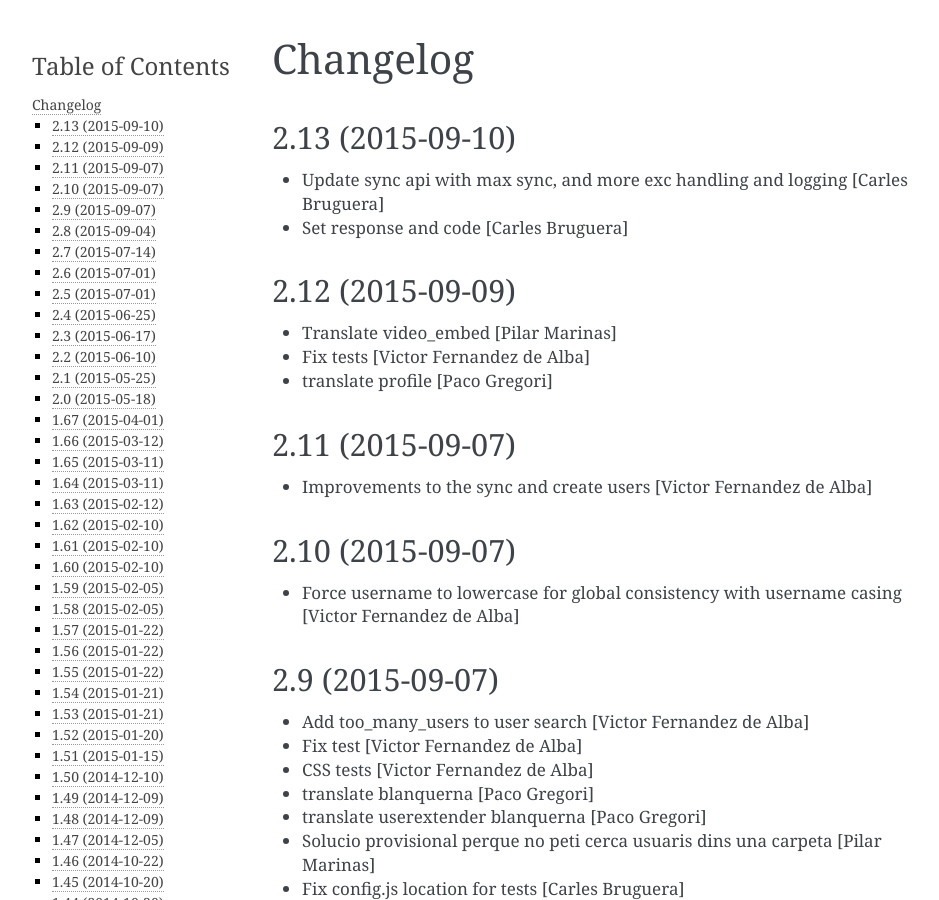
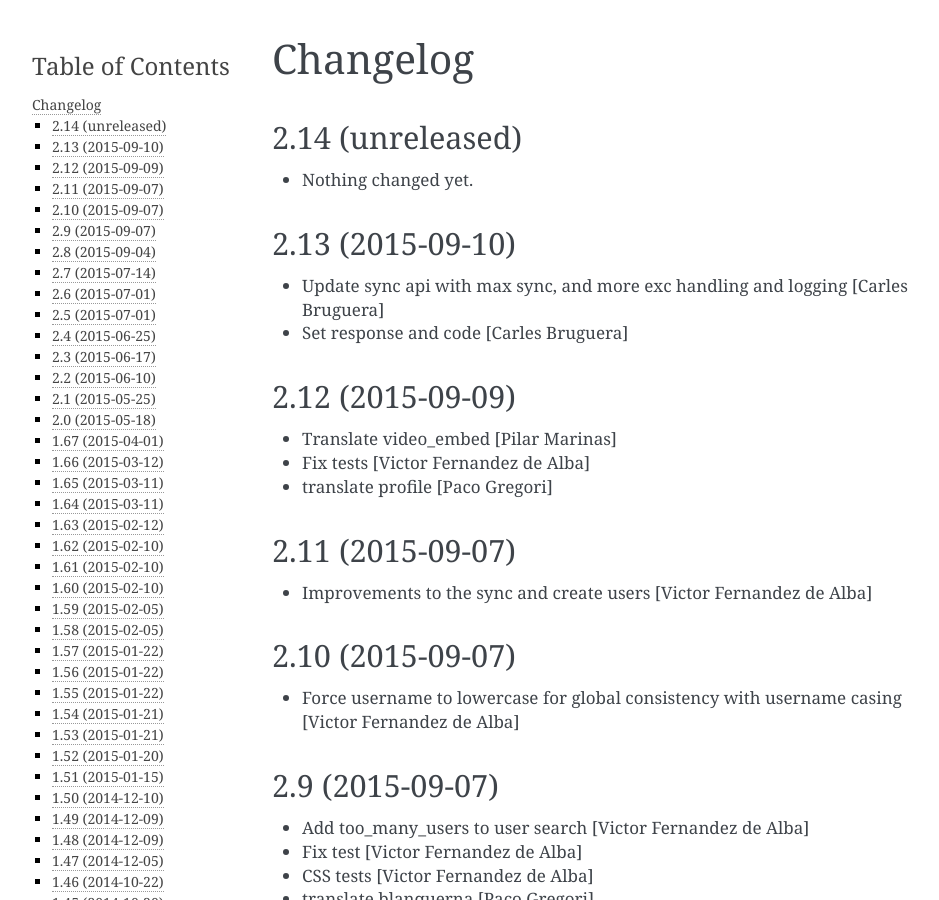
Before and after one commit to UPCnet/ulearn.core, a Sphinx documentation site: the page built from docs/HISTORY.rst, in a window 1280 px wide and 900 px high. Shown: the whole window, without its empty margins (148-1087 px from the left). Built offline with Sphinx 7.4.7, drawn with Linux system fonts in a browser that asks for light colours; pages that are not in the unit, such as notebooks, are missing from menus.

Commit message:
Back to development: 2.14

```diff
--- a/docs/HISTORY.rst
+++ b/docs/HISTORY.rst
@@ -1,5 +1,11 @@
 Changelog
 =========
+
+2.14 (unreleased)
+-----------------
+
+- Nothing changed yet.
+
 
 2.13 (2015-09-10)
 -----------------
--- a/setup.py
+++ b/setup.py
@@ -1,7 +1,7 @@
 from setuptools import setup, find_packages
 import os
 
-version = '2.13'
+version = '2.14.dev0'
 
 README = open('README.rst').read()
 HISTORY = open(os.path.join('docs', 'HISTORY.rst')).read()
```
